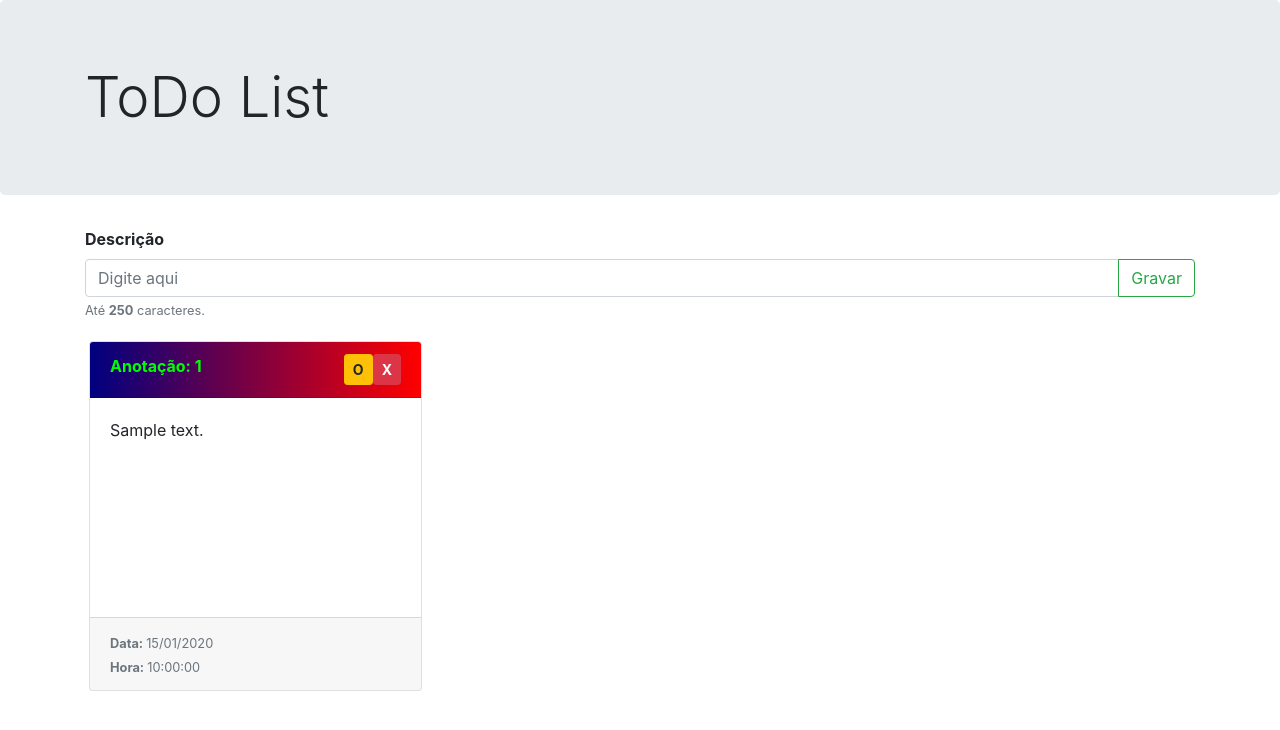
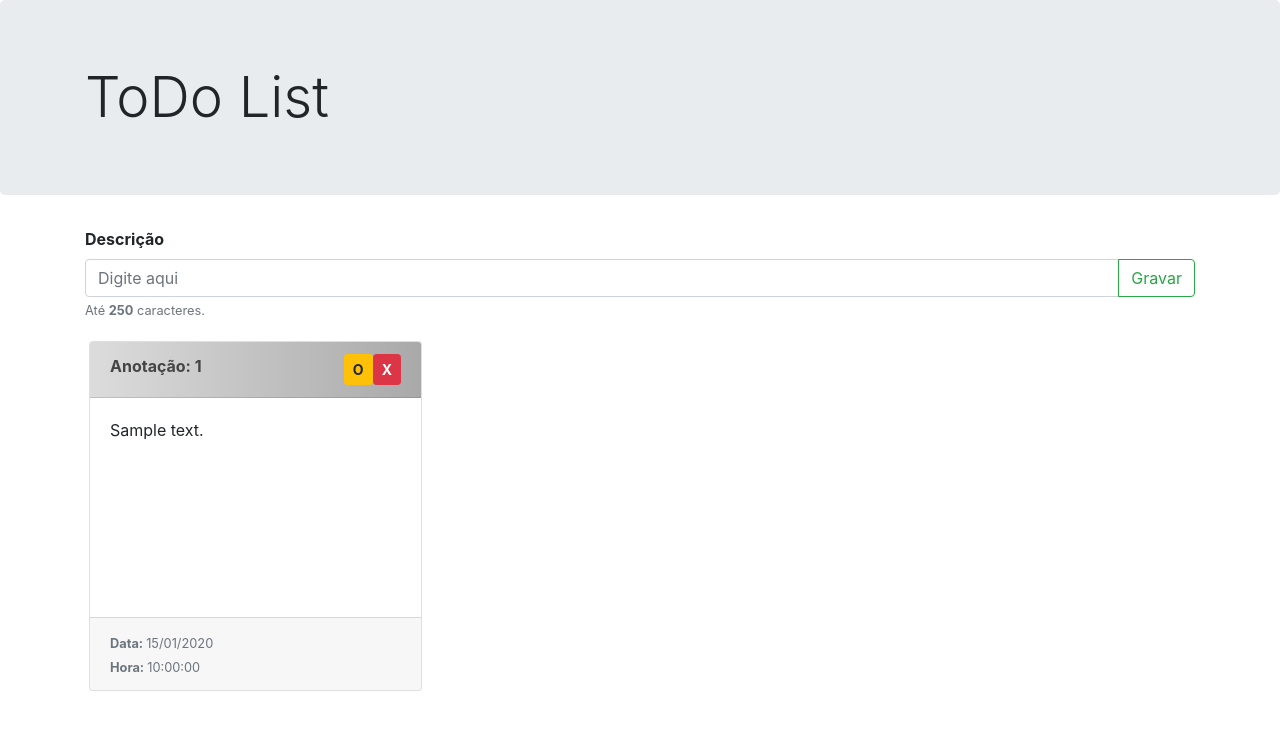
Before and after one commit to ludicarvalho/ToDoList, a PHP site: page / in a window 1280 px wide. Shown: the top 730 px of the page. Run offline with PHP 8.4, Linux system fonts and the light colour scheme; tables that the repository leaves empty hold one stand-in row (values such as "Sample post"); some libraries are stand-ins or nearby versions.

Commit message:
Update index.php

```diff
--- a/index.php
+++ b/index.php
@@ -26,8 +26,8 @@ $titulo = "ToDo List";
 			vertical-align: middle;
 		}
 		.card-header {
-			background-image: linear-gradient(to right, #000080,#FF0000);
-			color: #00FF00;
+			background-image: linear-gradient(to right, #DCDCDC,#A9A9A9);
+			color: #454545;
 			font-weight: bold;
 		}
 		@media screen and (max-width: 769px) {
```
